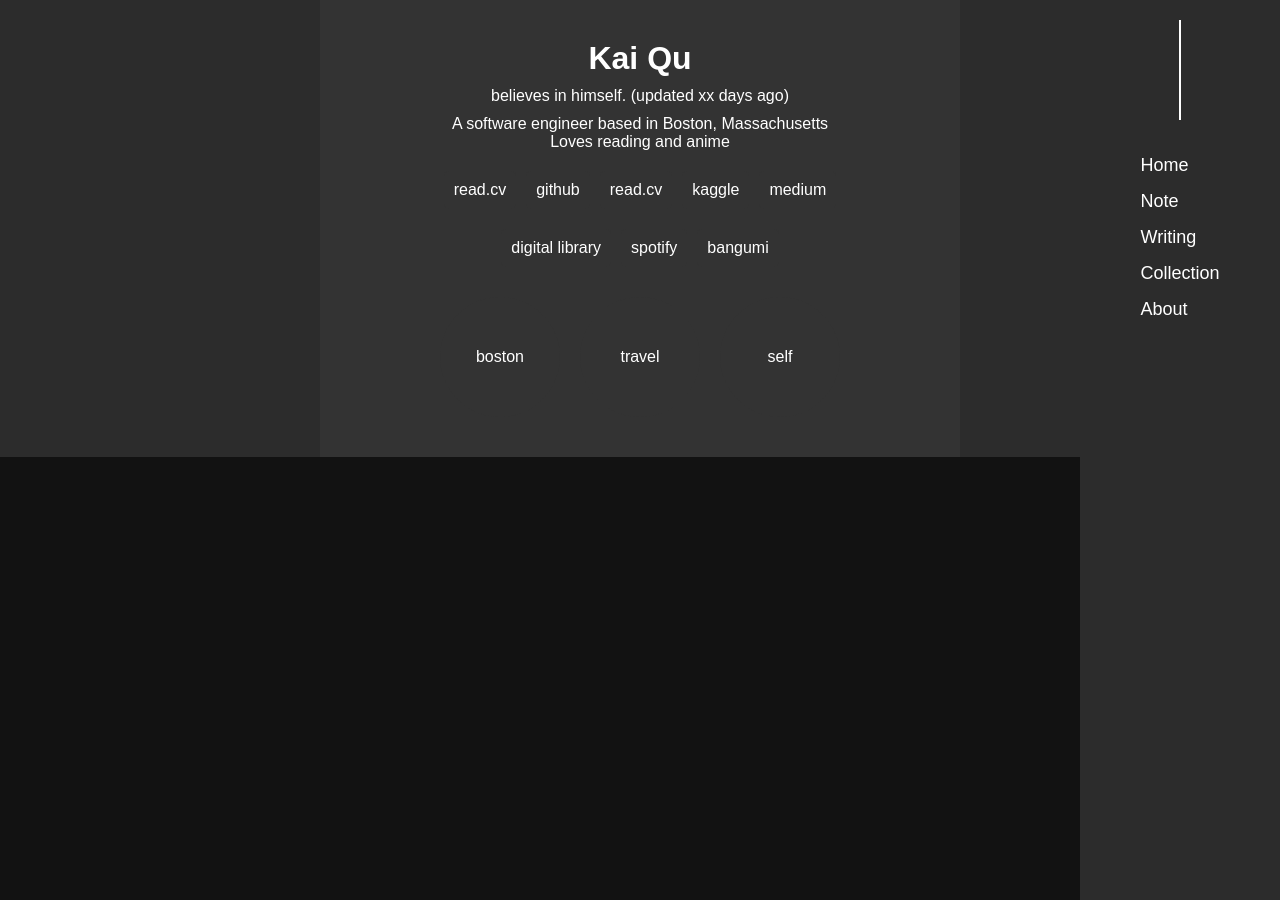
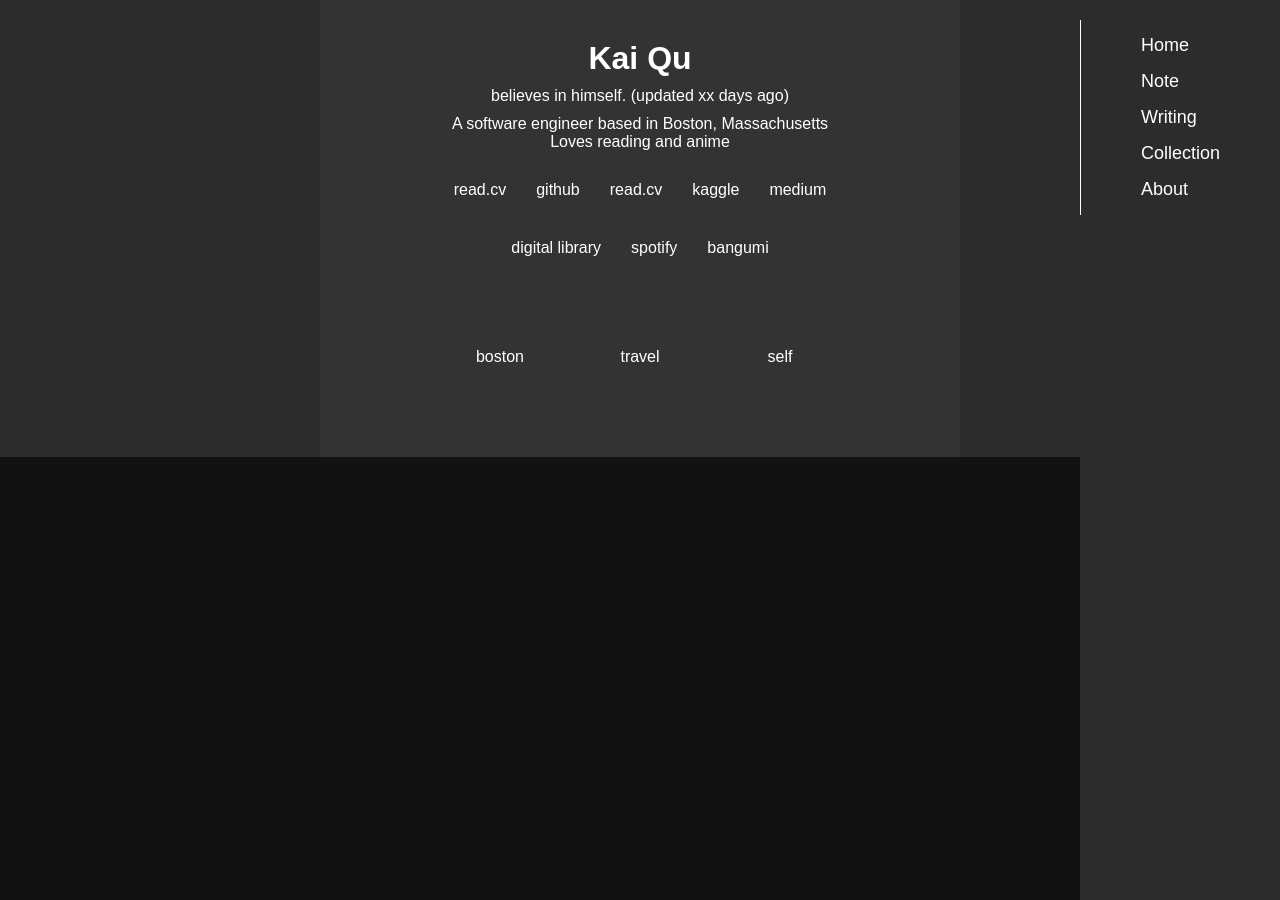
Before and after one commit to faithk7/faithk7.github.io, a Jekyll site: the page built from index.html, in a window 1280 px wide. Built offline with Jekyll 4.4.1, drawn with Linux system fonts in a browser that asks for light colours.

Commit message:
r: modify the left border to make it next to the nav bar

```diff
--- a/_includes/nav.html
+++ b/_includes/nav.html
@@ -10,7 +10,7 @@
 <body>
     <nav class="c-navbar">
         <div class="c-navbar-container">
-            <div class="c-line"></div>
+            <!-- <div class="c-line"></div> -->
             <ul class="c-navbar-items">
                 <li class="o-navbar-item"><a href="{{ '/' | relative_url }}">Home</a></li>
                 <li class="o-navbar-item"><a href="{{ '/note' | relative_url }}">Note</a></li>
--- a/assets/style.css
+++ b/assets/style.css
@@ -79,6 +79,8 @@ main {
     flex-direction: column;
     align-items: center;
     margin-top: 20px;
+    border-left: 1px solid #ffffff;
+    padding-left: 0px;
 }
 
 .c-line {
```
